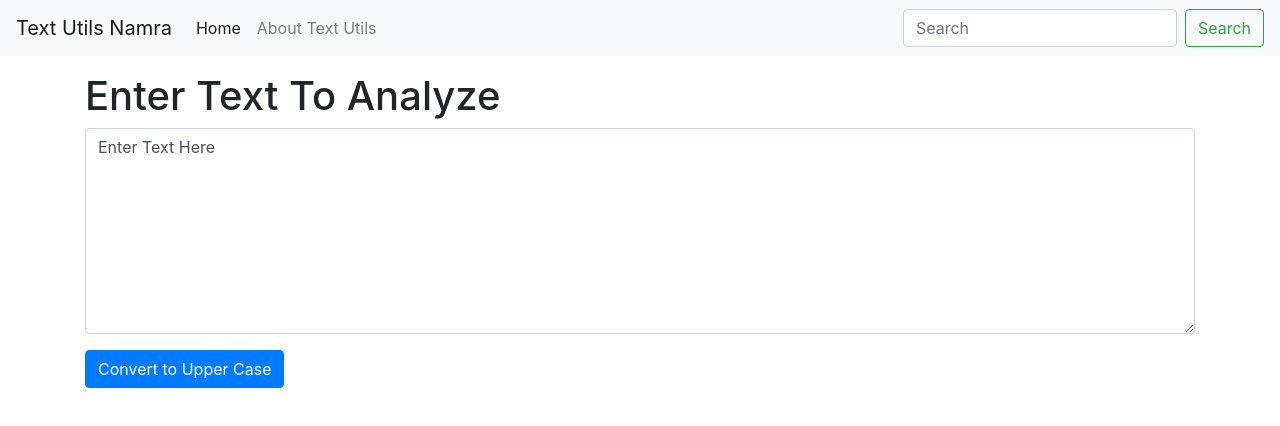
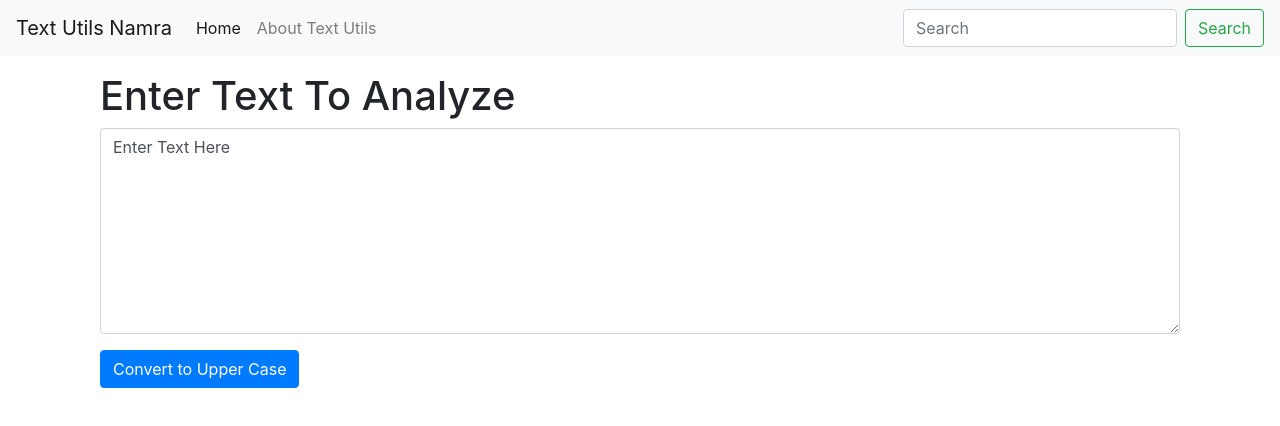
Before and after one commit to Namra-Abid/React_Series, a React (Create React App) app in the folder test6_text_utils_project/: page / in a window 1280 px wide. Shown: the top 426 px of the page. Built offline with nearby package versions, Linux system fonts and the light colour scheme.

Commit message:
little changes

```diff
--- a/test6_text_utils_project/src/components/TextForm.js
+++ b/test6_text_utils_project/src/components/TextForm.js
@@ -16,7 +16,8 @@ export default function TextForm(props) {
    // setText("New text"); // correct way to change  state
 
     return (
-        <div>
+        <>
+        <div className='container'>
             <h1>{props.heading}</h1>
             <div class="mb-3">
                 <textarea class="form-control" value={text} onChange={HandeOnChange} id="myBox" rows="8"></textarea>
@@ -24,5 +25,8 @@ export default function TextForm(props) {
             <button className="btn btn-primary" onClick={HandleUpClick}>Convert to Upper Case</button>
 
         </div>
+
+        </>
+
     )
 }
```
